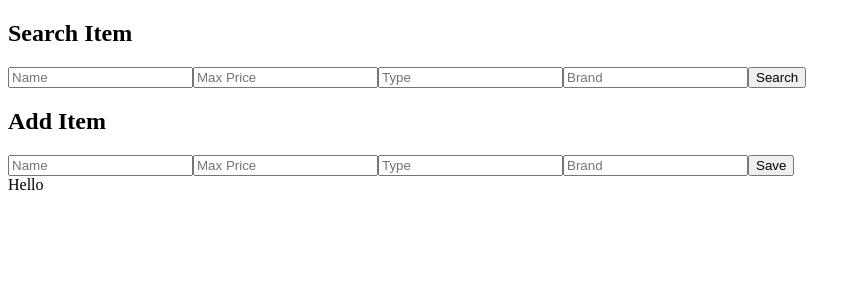
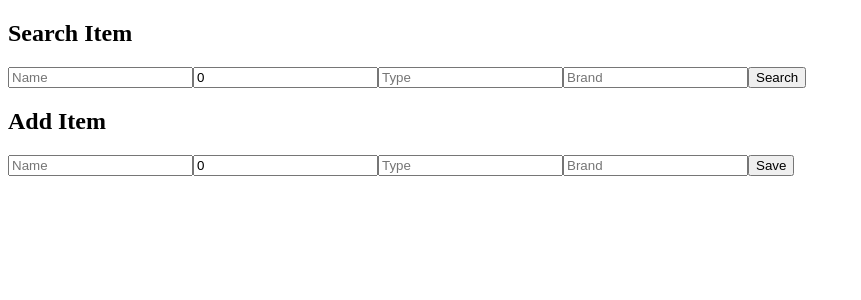
Before and after one commit to Santho-sh/inventory-react, a React (Create React App) app in the folder inventory/: page / in a window 1280 px wide. Shown: the top 300 px of the page, without its empty margins (0-861 px from the left). Built offline with nearby package versions, Linux system fonts and the light colour scheme.

Commit message:
show items complete

```diff
--- a/inventory/src/AddItem.js
+++ b/inventory/src/AddItem.js
@@ -1,4 +1,3 @@
-import "./AddItem.css";
 import { useState } from "react";
 
 function AddItem(props) {
@@ -14,6 +13,11 @@ function AddItem(props) {
       type: type,
       brand: brand,
     });
+
+    setName("");
+    setPrice(0);
+    setType("");
+    setBrand("");
   };
 
   return (
@@ -23,24 +27,28 @@ function AddItem(props) {
         type="text"
         className="add-name-input"
         placeholder="Name"
+        value={name}
         onChange={(e) => setName(e.target.value)}
       ></input>
       <input
         type="number"
         className="add-price-input"
         placeholder="Max Price"
+        value={price}
         onChange={(e) => setPrice(e.target.value)}
       ></input>
       <input
         type="text"
         className="add-type-input"
         placeholder="Type"
+        value={type}
         onChange={(e) => setType(e.target.value)}
       ></input>
       <input
         type="text"
         className="add-brand-input"
         placeholder="Brand"
+        value={brand}
         onChange={(e) => setBrand(e.target.value)}
       ></input>
       <button className="add-button" onClick={saveItem}>
--- a/inventory/src/App.js
+++ b/inventory/src/App.js
@@ -2,28 +2,30 @@ import "./App.css";
 import AddItem from "./AddItem";
 import SearchItem from "./SearchItem";
 import ShowItems from "./ShowItems";
-import { useState } from 'react'
+import { useState } from "react";
 
 function App() {
-  const [data, setData] = useState({items: []});
+  const [data, setData] = useState({ items: [] });
   const [filters, setFilters] = useState({});
 
   const addItem = (item) => {
-    let cur_items = data['items'];
-    cur_items.push(item);
-    setData(cur_items);
+    let items = data["items"];
+    item.id = items.length;
+    items.push(item);
+    setData({ items: items });
+    console.log(items);
   };
 
   const updateFilter = (searchParams) => {
     setFilters(searchParams);
-    console.log(filters)
-  }
+    console.log(filters);
+  };
 
   return (
     <div>
-      <SearchItem updateSearchParams={updateFilter}/>
-      <AddItem addToItems={addItem}/>
-      <ShowItems items={data['items']}/>
+      <SearchItem updateSearchParams={updateFilter} />
+      <AddItem addToItems={addItem} />
+      <ShowItems items={data["items"]} />
     </div>
   );
 }
--- a/inventory/src/SearchItem.js
+++ b/inventory/src/SearchItem.js
@@ -1,4 +1,3 @@
-import "./SearchItem.css";
 import { useState } from "react";
 
 function SearchItem(props) {
@@ -28,24 +27,28 @@ function SearchItem(props) {
         type="text"
         className="add-name-input"
         placeholder="Name"
+        value={name}
         onChange={(e) => setName(e.target.value)}
       ></input>
       <input
         type="number"
         className="add-price-input"
         placeholder="Max Price"
+        value={price}
         onChange={(e) => setPrice(e.target.value)}
       ></input>
       <input
         type="text"
         className="add-type-input"
         placeholder="Type"
+        value={type}
         onChange={(e) => setType(e.target.value)}
       ></input>
       <input
         type="text"
         className="add-brand-input"
         placeholder="Brand"
+        value={brand}
         onChange={(e) => setBrand(e.target.value)}
       ></input>
       <button className="add-button" onClick={searchItem}>
--- a/inventory/src/ShowItems.js
+++ b/inventory/src/ShowItems.js
@@ -1,10 +1,19 @@
-
 function ShowItems(props) {
-    return (
-        <div>
-            Hello
-        </div>
-    );
+  return (
+    <div>
+      {props.items.map((item) => {
+        return (
+          <div>
+            <p>Id:{item.id}</p>
+            <p>Name:{item.name}</p>
+            <p>Price:{item.price}</p>
+            <p>Type:{item.type}</p>
+            <p>Brand:{item.brand}</p>
+          </div>
+        );
+      })}
+    </div>
+  );
 }
 
-export default ShowItems
+export default ShowItems;
```
Also changed, not shown: inventory/src/AddItem.css (deleted), inventory/src/SearchItem.css (deleted).
